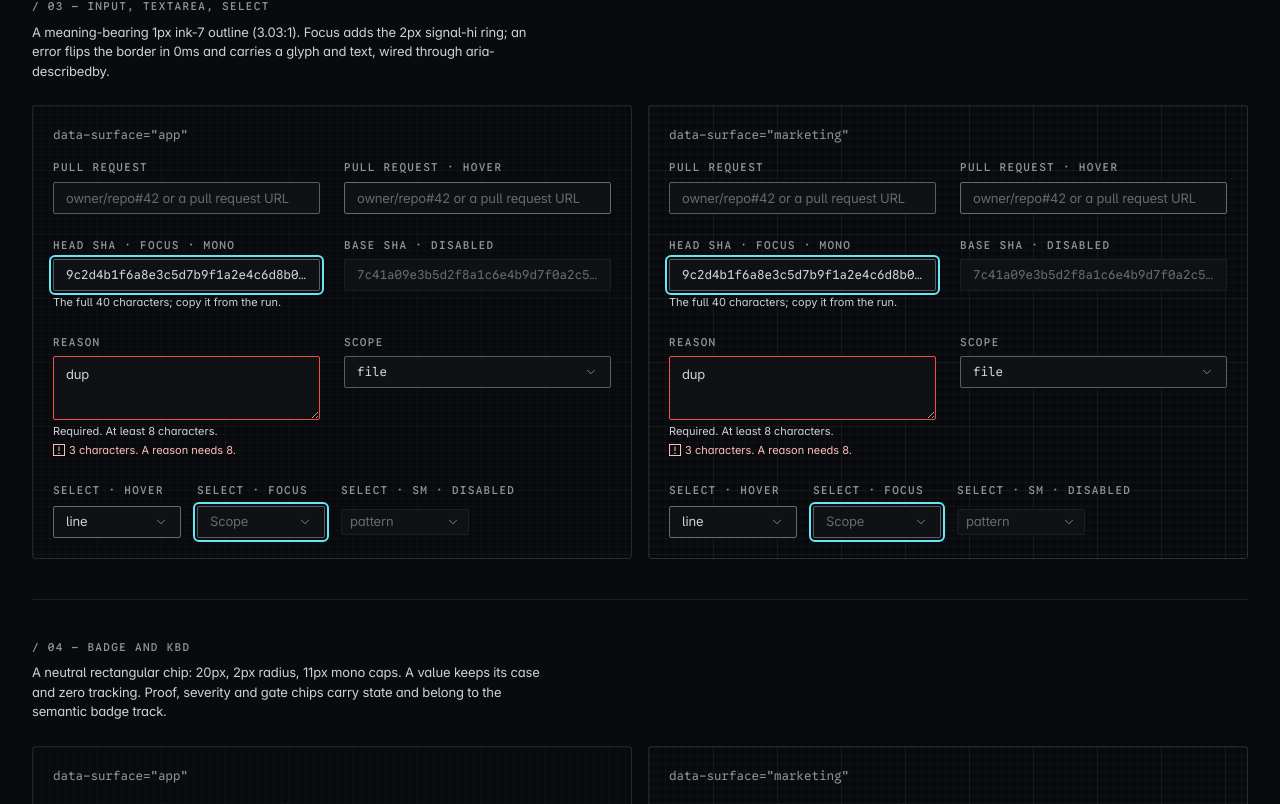
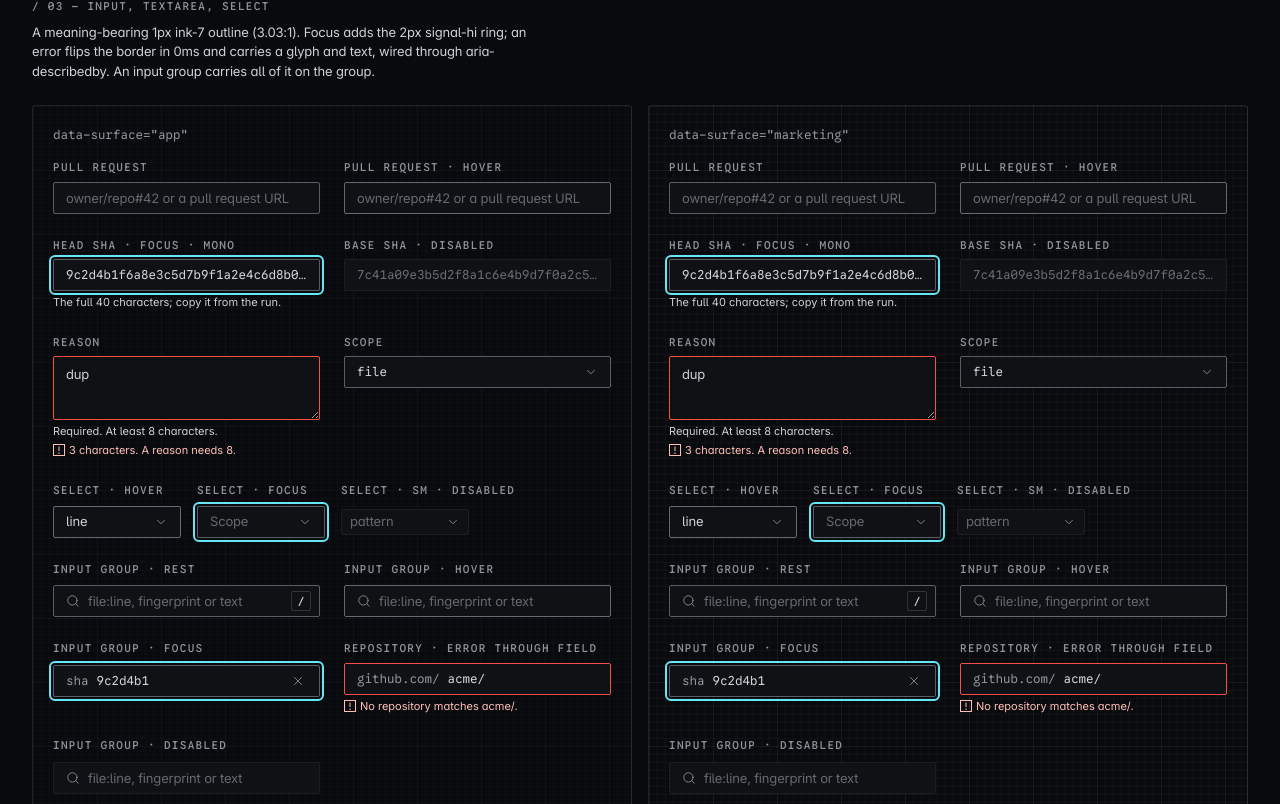
Before and after one commit to mvanshbu0681/prguard, a Next.js app in the folder web/: page /lab/t1b in a window 1280 px wide. Shown: the part 2616-3420 px from the top of the page. Built offline with nearby package versions, Linux system fonts and the light colour scheme.

Commit message:
wip(t1b): input group specimens, submenu trigger, four-word caps captions
Co-Authored-By: Claude Opus 5.5 <noreply@anthropic.com>

```diff
--- a/web/app/(lab)/lab/t1b/specimens.tsx
+++ b/web/app/(lab)/lab/t1b/specimens.tsx
@@ -6,7 +6,7 @@
 // so a still image carries it. Mono readouts are measured in the browser.
 import { useEffect, useRef, useState, type CSSProperties, type ReactNode } from "react";
 import { Bar, BarChart, XAxis, YAxis } from "recharts";
-import { CopyIcon, DownloadIcon, GitCommitHorizontalIcon } from "lucide-react";
+import { CopyIcon, DownloadIcon, GitCommitHorizontalIcon, SearchIcon, XIcon } from "lucide-react";
 import { SEVERITY_THRESHOLDS } from "@/lib/contracts";
 import { Badge } from "@/components/ui/badge";
 import { Button, LoadingEllipsis } from "@/components/ui/button";
@@ -23,10 +23,14 @@ import {
   DropdownMenuRadioItem,
   DropdownMenuSeparator,
   DropdownMenuShortcut,
+  DropdownMenuSub,
+  DropdownMenuSubContent,
+  DropdownMenuSubTrigger,
   DropdownMenuTrigger,
 } from "@/components/ui/dropdown-menu";
 import { Field } from "@/components/ui/field";
 import { Input } from "@/components/ui/input";
+import { InputGroup, InputGroupAddon, InputGroupButton, InputGroupInput, InputGroupText } from "@/components/ui/input-group";
 import { Kbd, KbdGroup } from "@/components/ui/kbd";
 import { Popover, PopoverContent, PopoverDescription, PopoverTitle, PopoverTrigger } from "@/components/ui/popover";
 import { ScrollArea } from "@/components/ui/scroll-area";
@@ -305,7 +309,7 @@ function InputSection({ data }: { data: LabData }) {
       id="input"
       index="03"
       title="Input, textarea, select"
-      note="A meaning-bearing 1px ink-7 outline (3.03:1). Focus adds the 2px signal-hi ring; an error flips the border in 0ms and carries a glyph and text, wired through aria-describedby."
+      note="A meaning-bearing 1px ink-7 outline (3.03:1). Focus adds the 2px signal-hi ring; an error flips the border in 0ms and carries a glyph and text, wired through aria-describedby. An input group carries all of it on the group."
     >
       <SurfacePair>
         {() => (
@@ -342,7 +346,7 @@ function InputSection({ data }: { data: LabData }) {
             <div className="flex flex-wrap items-end gap-4 md:col-span-2">
               <State label="select · hover">
                 <Select defaultValue={data.suppressScopes[0]}>
-                  <SelectTrigger data-force="hover">
+                  <SelectTrigger data-force="hover" aria-label="Scope, hover forced">
                     <SelectValue />
                   </SelectTrigger>
                   <SelectContent>
@@ -356,7 +360,7 @@ function InputSection({ data }: { data: LabData }) {
               </State>
               <State label="select · focus">
                 <Select>
-                  <SelectTrigger data-force="focus">
+                  <SelectTrigger data-force="focus" aria-label="Scope, focus forced">
                     <SelectValue placeholder="Scope" />
                   </SelectTrigger>
                   <SelectContent>
@@ -370,7 +374,7 @@ function InputSection({ data }: { data: LabData }) {
               </State>
               <State label="select · sm · disabled">
                 <Select disabled defaultValue={data.suppressScopes[2]}>
-                  <SelectTrigger size="sm">
+                  <SelectTrigger size="sm" aria-label="Scope, disabled">
                     <SelectValue />
                   </SelectTrigger>
                   <SelectContent>
@@ -383,10 +387,67 @@ function InputSection({ data }: { data: LabData }) {
                 </Select>
               </State>
             </div>
+            <InputGroupSpecimens data={data} />
           </div>
         )}
       </SurfacePair>
     </Section>
+  );
+}
+
+/** The input group: the group is the input, so its ring, border and error live on it. */
+function InputGroupSpecimens({ data }: { data: LabData }) {
+  return (
+    <div className="grid gap-6 md:col-span-2 md:grid-cols-2">
+      <State label="input group · rest" className="w-full">
+        <InputGroup>
+          <InputGroupAddon>
+            <SearchIcon strokeWidth={1.5} aria-hidden="true" />
+          </InputGroupAddon>
+          <InputGroupInput aria-label="Filter findings" placeholder="file:line, fingerprint or text" />
+          <InputGroupAddon align="inline-end">
+            <Kbd>/</Kbd>
+          </InputGroupAddon>
+        </InputGroup>
+      </State>
+      <State label="input group · hover" className="w-full">
+        <InputGroup data-force="hover">
+          <InputGroupAddon>
+            <SearchIcon strokeWidth={1.5} aria-hidden="true" />
+          </InputGroupAddon>
+          <InputGroupInput aria-label="Filter findings, hover forced" placeholder="file:line, fingerprint or text" />
+        </InputGroup>
+      </State>
+      <State label="input group · focus" className="w-full">
+        <InputGroup data-force="focus">
+          <InputGroupAddon>
+            <InputGroupText>sha</InputGroupText>
+          </InputGroupAddon>
+          <InputGroupInput mono aria-label="Head SHA, focus forced" defaultValue={shortSha(data.ids.headSha)} />
+          <InputGroupAddon align="inline-end">
+            <InputGroupButton aria-label="Clear the SHA">
+              <XIcon strokeWidth={1.5} aria-hidden="true" />
+            </InputGroupButton>
+          </InputGroupAddon>
+        </InputGroup>
+      </State>
+      <Field label="Repository · error through Field" error={`No repository matches ${data.ids.repository.split("/")[0]}/.`} className="w-full">
+        <InputGroup>
+          <InputGroupAddon>
+            <InputGroupText>github.com/</InputGroupText>
+          </InputGroupAddon>
+          <InputGroupInput mono defaultValue={`${data.ids.repository.split("/")[0]}/`} />
+        </InputGroup>
+      </Field>
+      <State label="input group · disabled" className="w-full">
+        <InputGroup>
+          <InputGroupAddon>
+            <SearchIcon strokeWidth={1.5} aria-hidden="true" />
+          </InputGroupAddon>
+          <InputGroupInput aria-label="Filter findings, disabled" disabled placeholder="file:line, fingerprint or text" />
+        </InputGroup>
+      </State>
+    </div>
   );
 }
 
@@ -670,8 +731,9 @@ function TableSection({ data }: { data: LabData }) {
       <SurfacePair>
         {(s) => (
           <>
-            <State label="default · hover (row 2) · selected (row 3) · focus (row 4)" className="w-full">
-              <div className="w-full min-w-0">
+            <State label="default · forced rows" className="w-full">
+              <div className="flex w-full min-w-0 flex-col gap-2">
+                <p className="type-data text-text-body">row 2 hover · row 3 selected · row 4 focus</p>
                 <IdsTable data={data} density="default" surface={s} forced />
               </div>
             </State>
@@ -727,14 +789,14 @@ function BlocksSection({ data }: { data: LabData }) {
       <SurfacePair>
         {() => (
           <div className="grid gap-6 md:grid-cols-2">
-            <State label="skeleton · on the page" className="w-full">
+            <State label="skeleton · page" className="w-full">
               <div className="flex w-full flex-col gap-2">
                 <Skeleton className="h-3 w-3/4" />
                 <Skeleton className="h-3 w-1/2" />
                 <Skeleton className="h-8 w-full" />
               </div>
             </State>
-            <State label="skeleton · on an ink-2 panel" className="w-full">
+            <State label="skeleton · ink-2 panel" className="w-full">
               <div className="flex w-full flex-col gap-2 rounded-panel border border-rule-1 bg-ink-2 p-3 [--ui-skeleton:var(--ink-3)]">
                 <Skeleton className="h-3 w-2/3" />
                 <Skeleton className="h-3 w-5/6" />
@@ -752,7 +814,7 @@ function BlocksSection({ data }: { data: LabData }) {
                 <span className="type-data text-text-dim">{data.ids.repository}</span>
               </div>
             </State>
-            <State label="scroll area · the API's operations" className="w-full md:col-span-2">
+            <State label="scroll area · operations" className="w-full md:col-span-2">
               <ScrollArea type="always" className="h-40 w-full rounded-panel border border-rule-1 bg-ink-1">
                 <ul className="p-3">
                   {data.operations.map((op) => (
@@ -845,8 +907,9 @@ function InlineOverlays({ data }: { data: LabData }) {
           ) : null}
         </div>
       </State>
-      <State label="dropdown menu · hover (row 1) · focus (row 2)" className="w-full">
+      <State label="dropdown menu · forced" className="w-full">
         <div ref={setMenuBox} className="lab-inline flex flex-col items-start gap-1">
+          <p className="type-data text-text-body">item 1 hover · item 2 focus</p>
           {menuBox ? (
             <DropdownMenu open modal={false}>
               <DropdownMenuTrigger asChild>
@@ -876,6 +939,13 @@ function InlineOverlays({ data }: { data: LabData }) {
                   <DropdownMenuRadioItem value="compact">26px rows</DropdownMenuRadioItem>
                 </DropdownMenuRadioGroup>
                 <DropdownMenuSeparator />
+                <DropdownMenuSub>
+                  <DropdownMenuSubTrigger>Copy evidence as</DropdownMenuSubTrigger>
+                  <DropdownMenuSubContent>
+                    <DropdownMenuItem>Markdown</DropdownMenuItem>
+                    <DropdownMenuItem>JSON</DropdownMenuItem>
+                  </DropdownMenuSubContent>
+                </DropdownMenuSub>
                 <DropdownMenuItem variant="destructive">Revoke suppression</DropdownMenuItem>
                 <DropdownMenuItem disabled>Re-run review</DropdownMenuItem>
               </DropdownMenuContent>
--- a/web/src/styles/ui.css
+++ b/web/src/styles/ui.css
@@ -1771,6 +1771,9 @@
     .ui-input-group:hover:not(:has([aria-invalid="true"], :disabled, :focus)) {
       border-color: var(--ink-8);
     }
+  }
+  .ui-input-group[data-force~="hover"] {
+    border-color: var(--ink-8);
   }
   .ui-input-group:has(> textarea),
   .ui-input-group:has(> [data-align^="block"]) {
```
